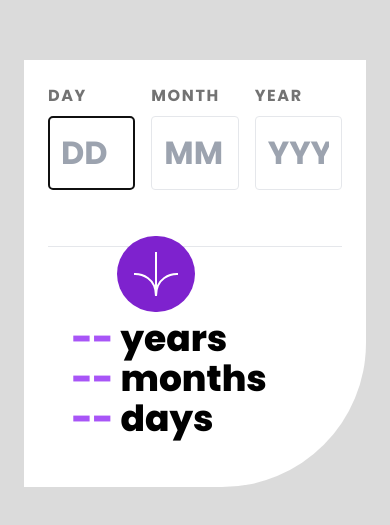
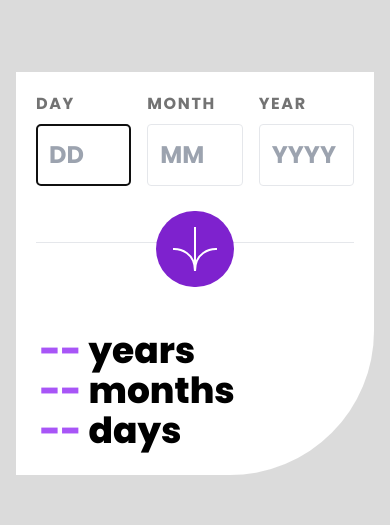
Before and after one commit to Imhandegbelo/frontend-mentor-tasks, a React (Vite) app: page /age_calculator in a window 390 px wide. Shown: the part 149-674 px from the top of the page. Built offline with nearby package versions, Linux system fonts and the light colour scheme; the HTML template or start-up script is replaced by a standard one.

Commit message:
fix: responsiveness on smaller screens

```diff
--- a/src/pages/AgeCalculator/AgeCalculator.jsx
+++ b/src/pages/AgeCalculator/AgeCalculator.jsx
@@ -89,9 +89,9 @@ function AgeCalculator() {
 
   return (
     <>
-      <div className="bg-[#dbdbdb] p-6 md:p-0 flex flex-col justify-center h-screen max-w-[1440px] mx-auto">
+      <div className="bg-[#dbdbdb] p-4 md:p-0 flex flex-col justify-center h-screen max-w-[1440px] mx-auto">
         <div className="w-full md:w-3/5 bg-white rounded-br-[9rem] mx-auto relative">
-          <form className="p-6 md:p-12" action="#" onSubmit={handleSubmit}>
+          <form className="p-5 sm:p-6 md:p-12" action="#" onSubmit={handleSubmit}>
             <div className="flex gap-4 border-b pb-12">
               <div className="flex flex-col gap-2 md:basis-1/4">
                 <label
@@ -112,11 +112,11 @@ function AgeCalculator() {
                     setDay(e.target.value);
                     console.log(day);
                   }}
-                  className={`w-full text-[2rem] font-bold p-3 md:p-4 border ${
+                  className={`w-full text-[1.5rem] md:text-[2rem] font-bold p-3 md:p-4 border ${
                     dayError ? "border-red-500" : ""
                   } rounded invalid:border-rose-600`}
                 />
-                <small className="text-[10px] text-rose-400">
+                <small className="text-[8px] md:text-[10px] text-rose-400">
                   {dayErrorText}
                 </small>
               </div>
@@ -134,11 +134,11 @@ function AgeCalculator() {
                   id="month"
                   placeholder="MM"
                   onChange={(e) => setMonth(e.target.value)}
-                  className={`w-full text-[2rem] font-bold p-3 md:p-4 border ${
+                  className={`w-full text-[1.5rem] md:text-[2rem] font-bold p-3 md:p-4 border ${
                     monthError ? "border-red-500" : ""
                   } rounded invalid:border-rose-600`}
                 />
-                <small className="text-[10px] text-rose-400">
+                <small className="text-[8px] md:text-[10px] text-rose-400">
                   {monthErrorText}
                 </small>
               </div>
@@ -159,25 +159,25 @@ function AgeCalculator() {
                     setYear(e.target.value);
                     console.log("year: ", year);
                   }}
-                  className={`w-full text-[2rem] font-bold p-3 md:p-4 border ${
+                  className={`w-full text-[1.5rem] md:text-[2rem] font-bold p-3 md:p-4 border ${
                     yearError ? "border-red-500" : ""
                   } rounded invalid:border-rose-600`}
                 />
-                <small className="text-[10px] text-rose-400">
+                <small className="text-[8px] md:text-[10px] text-rose-400">
                   {yearErrorText}
                 </small>
               </div>
             </div>
             <button
               type="submit"
-              className={`border-0 bg-purple-700 p-4 rounded-full absolute right-1/2 md:right-12 ${
+              className={`border-0 bg-purple-700 p-4 rounded-full flex mx-auto -mt-8 md:absolute right-1/2 md:right-12 ${
                 dayError || monthError || yearError ? "top-48" : "top-44"
               } hover:bg-black`}
             >
               <img src={arrow} alt="arrow down" />
             </button>
           </form>
-          <div className="text-4xl md:text-5xl font-extrabold text-left p-12">
+          <div className="text-4xl md:text-5xl font-extrabold text-left p-6 md:p-12">
             <h1 className="">
               <span className="text-purple-500">
                 {yearNum ? yearNum : "--"}
```
